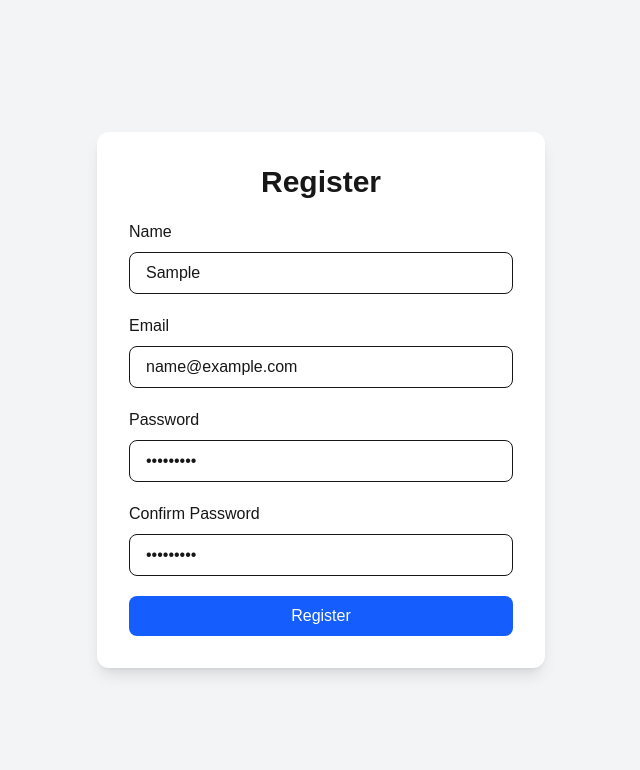
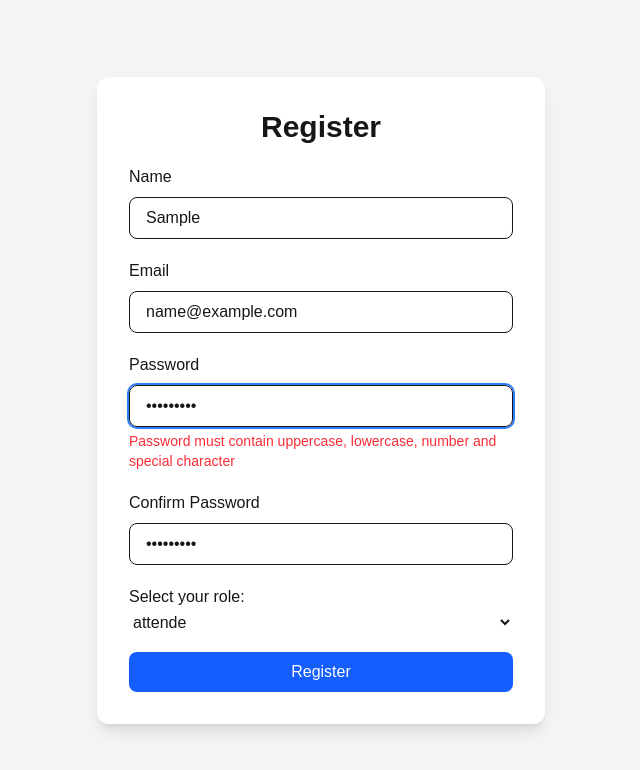
Before and after one commit to hridoy-ahmmad/react-hook-form, a Next.js app: page / in a window 1280 px wide. Both pictures are taken after typing "Sample", "name@example.com", "Sample123", "Sample123" into the empty fields and a click on the button "Register". Shown: the top 770 px of the page, without its empty margins (319-959 px from the left). Built offline with nearby package versions, Linux system fonts and the light colour scheme.

Commit message:
Add pasword validation with error message - commit-3

```diff
--- a/src/app/page.js
+++ b/src/app/page.js
@@ -47,14 +47,26 @@ export default function Home() {
         <div>
           <label className="block mb-2 font-medium">Password</label>
           <input
-            {...register('password', { required: true })}
-            aria-invalid={errors.password ? 'true' : 'false'}
             type="password"
             placeholder="Enter your password"
             className="w-full px-4 py-2 border rounded-lg outline-none focus:ring-2 focus:ring-blue-500"
+            {...register("password", {
+              required: true,
+              minLength: {
+                value: 8,
+                message: "Password must be at least 8 characters",
+              },
+              pattern: {
+                value: /^(?=.*[a-z])(?=.*[A-Z])(?=.*\d)(?=.*[@$!%*?&]).+$/,
+                message:
+                  "Password must contain uppercase, lowercase, number and special character",
+              },
+            })}
           />
-          {errors.password?.type === 'required' && (
-            <p role="alert" className="text-red-500"> - Password is required*</p>
+          {errors.password && (
+            <p className="text-red-500 text-sm mt-1">
+              {errors.password.message}
+            </p>
           )}
         </div>
 
@@ -67,9 +79,16 @@ export default function Home() {
             placeholder="Confirm your password"
             className="w-full px-4 py-2 border rounded-lg outline-none focus:ring-2 focus:ring-blue-500"
           />
-           {errors.confirmPassword?.type === 'required' && (
+          {errors.confirmPassword?.type === 'required' && (
             <p role="alert" className="text-red-500"> Please Re-type your password</p>
           )}
+        </div>
+        <div className="flex flex-col gap-1">
+          <label>Select your role:</label>
+          <select {...register('role', { required: true })}>
+            <option value={'attende'}>attende</option>
+            <option value={'Organizer'}>Organizer</option>
+          </select>
         </div>
 
         <button
```
